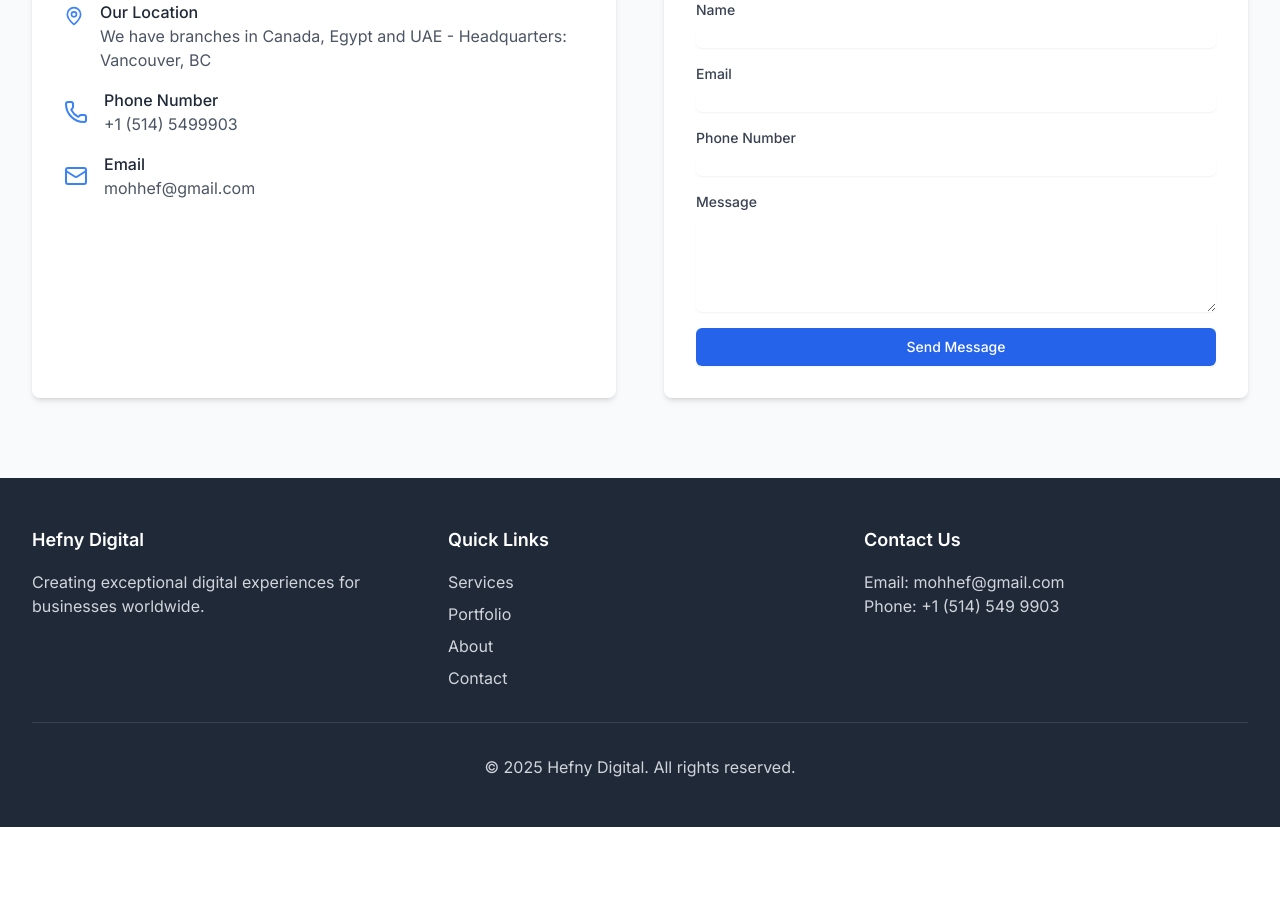
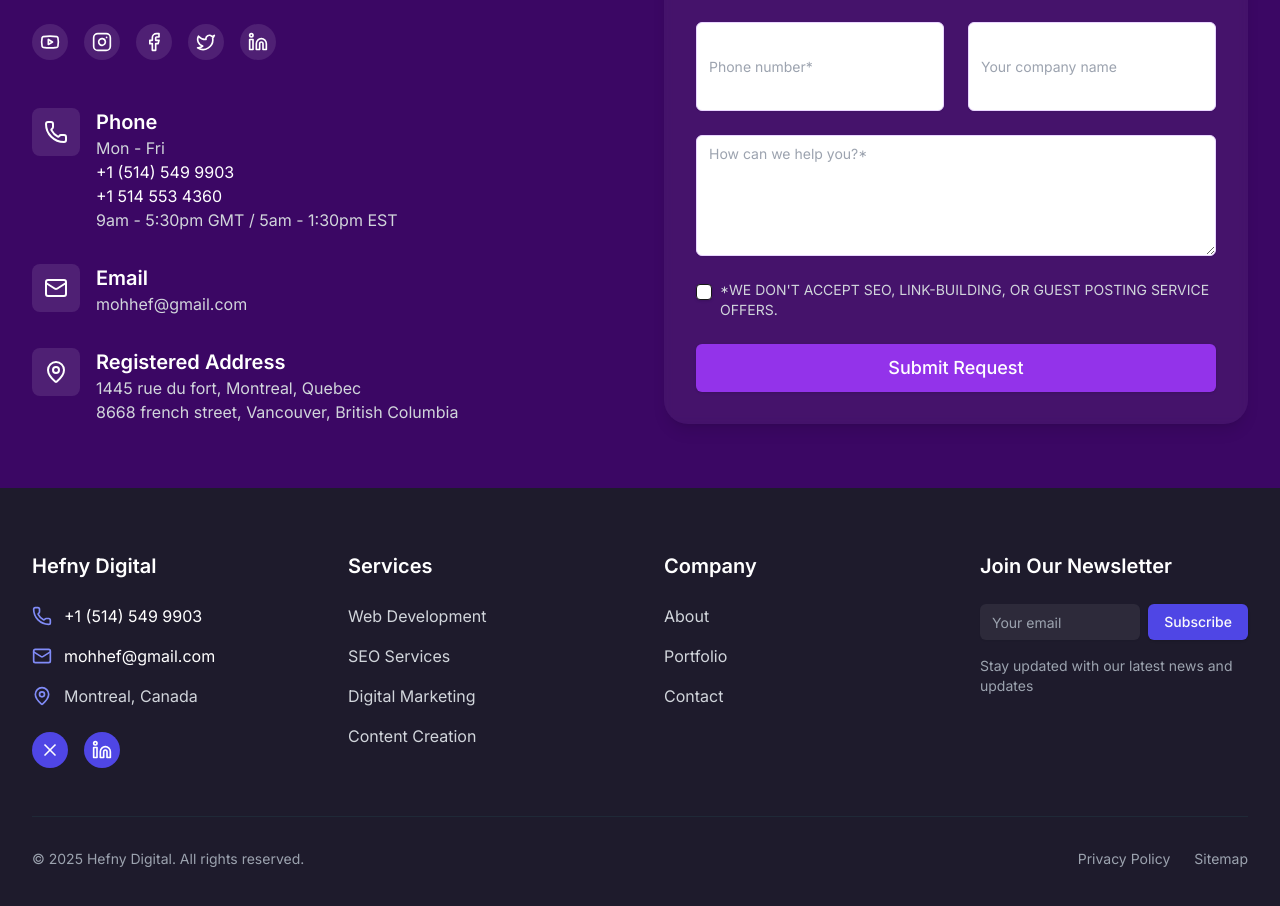
Before and after one commit to mohhef/Hefny-Digital, a Next.js app in the folder hefny-digital-frontend/: page /en in a window 1280 px wide. Shown: the part 2850-3756 px from the top of the page. Before the commit the page ends 3677 px from the top, so only its background shows below. Built offline with nearby package versions, Linux system fonts and the light colour scheme.

Commit message:
Add footer and contact us

```diff
--- a/hefny-digital-frontend/messages/ar.json
+++ b/hefny-digital-frontend/messages/ar.json
@@ -54,18 +54,19 @@
     "viewLinkedIn": "عرض الملف الشخصي على LinkedIn"
   },
   "contact": {
-    "title": "اتصل بنا",
-    "getInTouch": "تواصل معنا",
-    "ourLocation": "موقعنا",
-    "address": "لدينا فروع في كندا ومصر والإمارات العربية المتحدة - المقر الرئيسي: فانكوفر، كولومبيا البريطانية",
-    "phoneNumber": "رقم الهاتف",
-    "phone": "+15145499903",
-    "emailAddress": "mohhef@gmail.com",
-    "sendMessage": "أرسل لنا رسالة",
-    "name": "الاسم",
+    "title": "اتصل بنا أو راسلنا",
+    "subtitle": "نحن هنا لدعم نمو عملك. سواء كان لديك سؤال سريع أو كنت مستعدًا لبدء رحلتك معنا، فريقنا على بعد مكالمة أو رسالة فقط.",
+    "phone": "الهاتف",
     "email": "البريد الإلكتروني",
-    "message": "الرسالة",
-    "send": "إرسال الرسالة"
+    "address": "العنوان المسجل",
+    "dropMessage": "أرسل لنا رسالة",
+    "name": "اسمك*",
+    "emailPlaceholder": "بريدك الإلكتروني*",
+    "phoneNumber": "رقم الهاتف*",
+    "company": "اسم شركتك",
+    "message": "كيف يمكننا مساعدتك؟*",
+    "terms": "*نحن لا نقبل عروض خدمات تحسين محركات البحث أو بناء الروابط أو النشر الضيف.",
+    "submit": "إرسال الطلب"
   },
   "footer": {
     "description": "إنشاء تجارب رقمية استثنائية للشركات في جميع أنحاء العالم.",
@@ -76,7 +77,12 @@
       "services": "خدماتنا",
       "portfolio": "أعمالنا",
       "about": "من نحن",
-      "contact": "تواصل معنا"
+      "contact": "تواصل معنا",
+      "company": "شركة",
+      "webDevelopment": "تطوير الويب",
+      "seoServices": "خدمات تحسين محركات البحث",
+      "digitalMarketing": "التسويق الرقمي",
+      "contentCreation": "إنشاء المحتوى"
     }
   },
   "login": {
--- a/hefny-digital-frontend/messages/en.json
+++ b/hefny-digital-frontend/messages/en.json
@@ -72,25 +72,31 @@
     "viewLinkedIn": "View LinkedIn Profile"
   },
   "contact": {
-    "title": "Contact Us",
-    "getInTouch": "Get In Touch With Us",
-    "ourLocation": "Our Location",
-    "address": "We have branches in Canada, Egypt and UAE - Headquarters: Vancouver, BC",
-    "phoneNumber": "Phone Number",
-    "phone": "+1 (514) 5499903",
-    "emailAddress": "mohhef@gmail.com",
-    "sendMessage": "Send Us a Message",
-    "name": "Name",
+    "title": "Call or Message us",
+    "subtitle": "We're here to support your business growth. Whether you have a quick question or you're ready to start your journey with us, our team is just a call or message away.",
+    "phone": "Phone",
     "email": "Email",
-    "message": "Message",
-    "send": "Send Message"
+    "address": "Registered Address",
+    "dropMessage": "Drop Us a Message",
+    "name": "Your name*",
+    "emailPlaceholder": "Your email*",
+    "phoneNumber": "Phone number*",
+    "company": "Your company name",
+    "message": "How can we help you?*",
+    "terms": "*WE DON'T ACCEPT SEO, LINK-BUILDING, OR GUEST POSTING SERVICE OFFERS.",
+    "submit": "Submit Request"
   },
   "footer": {
     "nav": {
       "services": "Services",
       "portfolio": "Portfolio",
       "about": "About",
-      "contact": "Contact"
+      "contact": "Contact",
+      "company": "Company",
+      "webDevelopment": "Web Development",
+      "seoServices": "SEO Services",
+      "digitalMarketing": "Digital Marketing",
+      "contentCreation": "Content Creation"
     },
     "description": "Creating exceptional digital experiences for businesses worldwide.",
     "quickLinks": "Quick Links",
--- a/hefny-digital-frontend/package.json
+++ b/hefny-digital-frontend/package.json
@@ -9,6 +9,7 @@
     "lint": "next lint"
   },
   "dependencies": {
+    "@radix-ui/react-checkbox": "^1.1.3",
     "@radix-ui/react-slot": "^1.1.1",
     "class-variance-authority": "^0.7.1",
     "clsx": "^2.1.1",
--- a/hefny-digital-frontend/src/components/Contact.tsx
+++ b/hefny-digital-frontend/src/components/Contact.tsx
@@ -1,174 +1,208 @@
 "use client";
 
+import { Button } from "@/components/ui/button";
+import { Checkbox } from "@/components/ui/checkbox";
+import { Input } from "@/components/ui/input";
+import { Textarea } from "@/components/ui/textarea";
+import {
+  Facebook,
+  Instagram,
+  Linkedin,
+  Mail,
+  MapPin,
+  Phone,
+  Twitter,
+  Youtube,
+} from "lucide-react";
+import { useLocale, useTranslations } from "next-intl";
 import { useState } from "react";
-import { useTranslations } from "next-intl";
-import { motion } from "framer-motion";
-import { MapPin, Phone, Mail } from "lucide-react";
 
-const Contact = () => {
+export default function Contact() {
   const t = useTranslations("contact");
+  const locale = useLocale();
+  const isRTL = locale === "ar";
+  const directionClass = isRTL ? "text-right" : "text-left";
   const [formData, setFormData] = useState({
     name: "",
     email: "",
     phone: "",
+    company: "",
     message: "",
   });
+
+  const handleSubmit = (e: React.FormEvent<HTMLFormElement>) => {
+    e.preventDefault();
+    console.log("Form submitted:", formData);
+  };
 
   const handleChange = (
     e: React.ChangeEvent<HTMLInputElement | HTMLTextAreaElement>
   ) => {
     const { name, value } = e.target;
-    setFormData((prevData) => ({ ...prevData, [name]: value }));
+    setFormData((prev) => ({ ...prev, [name]: value }));
   };
 
-  const handleSubmit = (e: React.FormEvent<HTMLFormElement>) => {
-    e.preventDefault();
-    // Here you would typically send the form data to your server or a third-party service
-    console.log("Form submitted:", formData);
-    // Reset form after submission
-    setFormData({ name: "", email: "", phone: "", message: "" });
-  };
+  const SocialIcon = ({
+    href,
+    children,
+  }: {
+    href: string;
+    children: React.ReactNode;
+  }) => (
+    <a
+      href={href}
+      className="bg-white/10 hover:bg-white/20 p-2 rounded-full transition-colors"
+      target="_blank"
+      rel="noopener noreferrer"
+    >
+      {children}
+    </a>
+  );
 
   return (
-    <section id="contact" className="py-20 bg-gray-50">
-      <div className="max-w-7xl mx-auto px-4 sm:px-6 lg:px-8">
-        <motion.h2
-          className="text-4xl font-extrabold text-center mb-12 text-gray-800"
-          initial={{ opacity: 0, y: -20 }}
-          animate={{ opacity: 1, y: 0 }}
-          transition={{ duration: 0.5 }}
-        >
-          {t("title")}
-        </motion.h2>
-        <div className="grid md:grid-cols-2 gap-12">
-          <motion.div
-            className="bg-white p-8 rounded-lg shadow-md"
-            initial={{ opacity: 0, x: -50 }}
-            animate={{ opacity: 1, x: 0 }}
-            transition={{ duration: 0.5 }}
-          >
-            <h3 className="text-2xl font-semibold mb-6 text-gray-800">
-              {t("getInTouch")}
-            </h3>
-            <div className="space-y-4">
-              <div className="flex items-start">
-                <MapPin className="w-6 h-6 text-blue-500 mr-4 mt-1" />
+    <section className="bg-gradient-to-br from-purple-950 to-purple-950 text-white px-4 py-16 sm:px-6 lg:px-8">
+      <div className="max-w-7xl mx-auto grid md:grid-cols-2 gap-12">
+        <div className="space-y-12">
+          <div className="space-y-6">
+            <h1 className="text-5xl font-bold leading-tight">{t("title")}</h1>
+            <p className="text-lg text-gray-300">{t("subtitle")}</p>
+          </div>
+
+          <div className="flex gap-4">
+            <SocialIcon href="#">
+              <Youtube className="w-5 h-5" />
+            </SocialIcon>
+            <SocialIcon href="#">
+              <Instagram className="w-5 h-5" />
+            </SocialIcon>
+            <SocialIcon href="#">
+              <Facebook className="w-5 h-5" />
+            </SocialIcon>
+            <SocialIcon href="#">
+              <Twitter className="w-5 h-5" />
+            </SocialIcon>
+            <SocialIcon href="#">
+              <Linkedin className="w-5 h-5" />
+            </SocialIcon>
+          </div>
+
+          <div className="space-y-8">
+            <div className="flex items-start gap-4">
+              <div className="bg-white/10 p-3 rounded-lg">
+                <Phone className="w-6 h-6" />
+              </div>
               <div>
-                  <h4 className="font-medium text-gray-800">
-                    {t("ourLocation")}
-                  </h4>
-                  <p className="text-gray-600">{t("address")}</p>
+                <h3 className="text-xl font-semibold">{t("phone")}</h3>
+                <p className="text-gray-300">Mon - Fri</p>
+                <p dir="ltr" className={directionClass}>
+                  {/* Phone number is always LTR */}
+                  +1 (514) 549 9903
+                </p>
+                <p dir="ltr" className={directionClass}>
+                  {/* Phone number is always LTR */}
+                  +1 514 553 4360
+                </p>
+                <p className="text-gray-300">
+                  9am - 5:30pm GMT / 5am - 1:30pm EST
+                </p>
               </div>
             </div>
-              <div className="flex items-center">
-                <Phone className="w-6 h-6 text-blue-500 mr-4" />
+
+            <div className="flex items-start gap-4">
+              <div className="bg-white/10 p-3 rounded-lg">
+                <Mail className="w-6 h-6" />
+              </div>
               <div>
-                  <h4 className="font-medium text-gray-800">
-                    {t("phoneNumber")}
-                  </h4>
-                  <p className="text-gray-600">{t("phone")}</p>
+                <h3 className="text-xl font-semibold">{t("email")}</h3>
+                <p className="text-gray-300">mohhef@gmail.com</p>
               </div>
             </div>
-              <div className="flex items-center">
-                <Mail className="w-6 h-6 text-blue-500 mr-4" />
+
+            <div className="flex items-start gap-4">
+              <div className="bg-white/10 p-3 rounded-lg">
+                <MapPin className="w-6 h-6" />
+              </div>
               <div>
-                  <h4 className="font-medium text-gray-800">{t("email")}</h4>
-                  <p className="text-gray-600">{t("emailAddress")}</p>
+                <h3 className="text-xl font-semibold">{t("address")}</h3>
+                <p dir="ltr" className={`text-gray-300 ${directionClass}`}>
+                  1445 rue du fort, Montreal, Quebec
+                </p>
+                <p dir="ltr" className={`text-gray-300 ${directionClass}`}>
+                  8668 french street, Vancouver, British Columbia
+                </p>
               </div>
             </div>
           </div>
-          </motion.div>
-          <motion.div
-            className="bg-white p-8 rounded-lg shadow-md"
-            initial={{ opacity: 0, x: 50 }}
-            animate={{ opacity: 1, x: 0 }}
-            transition={{ duration: 0.5 }}
+        </div>
+
+        <div className="bg-white/5 rounded-3xl p-8 backdrop-blur-sm backdrop-blur-sm shadow-lg flex flex-col justify-between h-full">
+          <h2 className="text-3xl font-semibold mb-8">{t("dropMessage")}</h2>
+          <form
+            onSubmit={handleSubmit}
+            className="space-y-6 flex flex-col flex-grow"
           >
-            <h3 className="text-2xl font-semibold mb-6 text-gray-800">
-              {t("sendMessage")}
-            </h3>
-            <form onSubmit={handleSubmit} className="space-y-4">
-              <div>
-                <label
-                  htmlFor="name"
-                  className="block text-sm font-medium text-gray-700"
-                >
-                  {t("name")}
-                </label>
-                <input
+            <div className="grid md:grid-cols-2 gap-6 flex-grow">
+              <Input
                 type="text"
                 name="name"
-                  id="name"
+                placeholder={t("name")}
                 value={formData.name}
                 onChange={handleChange}
+                className="bg-white border-purple-200 text-black placeholder:text-black-400 h-full"
                 required
-                  className="mt-1 block w-full rounded-md border-gray-300 shadow-sm focus:border-blue-500 focus:ring-blue-500"
+              />
+              <Input
+                type="email"
+                name="email"
+                placeholder={t("emailPlaceholder")}
+                value={formData.email}
+                onChange={handleChange}
+                className="bg-white border-purple-200 text-black placeholder:text-black-400 h-full"
+                required
               />
             </div>
-              <div>
-                <label
-                  htmlFor="email"
-                  className="block text-sm font-medium text-gray-700"
-                >
-                  {t("email")}
-                </label>
-                <input
-                  type="email"
-                  name="email"
-                  id="email"
-                  value={formData.email}
+            <div className="grid md:grid-cols-2 gap-6 flex-grow">
+              <Input
+                type="tel"
+                name="phone"
+                placeholder={t("phoneNumber")}
+                value={formData.phone}
                 onChange={handleChange}
+                className="bg-white border-purple-200 text-black placeholder:text-black-400 h-full"
                 required
-                  className="mt-1 block w-full rounded-md border-gray-300 shadow-sm focus:border-blue-500 focus:ring-blue-500"
+              />
+              <Input
+                type="text"
+                name="company"
+                placeholder={t("company")}
+                value={formData.company}
+                onChange={handleChange}
+                className="bg-white border-purple-200 text-black placeholder:text-black-400 h-full"
               />
             </div>
-              <div>
-                <label
-                  htmlFor="phone"
-                  className="block text-sm font-medium text-gray-700"
-                >
-                  {t("phoneNumber")}
-                </label>
-                <input
-                  type="tel"
-                  name="phone"
-                  id="phone"
-                  value={formData.phone}
-                  onChange={handleChange}
-                  className="mt-1 block w-full rounded-md border-gray-300 shadow-sm focus:border-blue-500 focus:ring-blue-500"
-                />
-              </div>
-              <div>
-                <label
-                  htmlFor="message"
-                  className="block text-sm font-medium text-gray-700"
-                >
-                  {t("message")}
-                </label>
-                <textarea
+            <Textarea
               name="message"
-                  id="message"
-                  rows={4}
+              placeholder={t("message")}
               value={formData.message}
               onChange={handleChange}
+              className="bg-white border-purple-200 text-black placeholder:text-black-400 flex-grow h-1000"
               required
-                  className="mt-1 block w-full rounded-md border-gray-300 shadow-sm focus:border-blue-500 focus:ring-blue-500"
-                ></textarea>
+            />
+            <div className="flex items-start gap-2">
+              <Checkbox id="terms" className="mt-1 bg-white" />
+              <label htmlFor="terms" className="text-sm text-gray-300">
+                {t("terms")}
+              </label>
             </div>
-              <div>
-                <button
+            <Button
               type="submit"
-                  className="w-full flex justify-center py-2 px-4 border border-transparent rounded-md shadow-sm text-sm font-medium text-white bg-blue-600 hover:bg-blue-700 focus:outline-none focus:ring-2 focus:ring-offset-2 focus:ring-blue-500"
+              className="w-full bg-purple-600 hover:bg-purple-700 text-white py-6 text-lg"
             >
-                  {t("send")}
-                </button>
-              </div>
+              {t("submit")}
+            </Button>
           </form>
-          </motion.div>
         </div>
       </div>
     </section>
   );
-};
-
-export default Contact;
+}
--- a/hefny-digital-frontend/src/components/Footer.tsx
+++ b/hefny-digital-frontend/src/components/Footer.tsx
@@ -1,53 +1,166 @@
 "use client";
 
+import { Button } from "@/components/ui/button";
+import { Input } from "@/components/ui/input";
+import { Linkedin, Mail, MapPin, Phone, X } from "lucide-react";
 import { useTranslations } from "next-intl";
+import Link from "next/link";
 
 const Footer = () => {
   const t = useTranslations("footer");
 
   return (
-    <footer className="bg-gray-800 text-white">
-      <div className="max-w-7xl mx-auto py-12 px-4 sm:px-6 lg:px-8">
-        <div className="grid grid-cols-1 md:grid-cols-3 gap-8">
+    <footer className="bg-[#1E1B2C] text-white">
+      <div className="max-w-7xl mx-auto py-16 px-4 sm:px-6 lg:px-8">
+        <div className="grid grid-cols-1 md:grid-cols-4 gap-12">
+          {/* Company Info Column */}
+          <div className="space-y-6">
+            <h3 className="text-xl font-semibold">Hefny Digital</h3>
+            <div className="space-y-4">
+              <div className="flex items-center gap-3">
+                <Phone className="h-5 w-5 text-indigo-400" />
+                <p dir="ltr" className="text-left">
+                  {/* Phone number is always LTR */}
+                  +1 (514) 549 9903
+                </p>
+              </div>
+              <div className="flex items-center gap-3">
+                <Mail className="h-5 w-5 text-indigo-400" />
+                <p>mohhef@gmail.com</p>
+              </div>
+              <div className="flex items-center gap-3">
+                <MapPin className="h-5 w-5 text-indigo-400" />
+                <p className="text-gray-300">Montreal, Canada</p>
+              </div>
+            </div>
+            <div className="flex gap-4">
+              <Link
+                href="https://x.com/HefnyDigital"
+                className="bg-indigo-600 p-2 rounded-full hover:bg-indigo-700 transition-colors"
+              >
+                <X className="h-5 w-5" />
+              </Link>
+              <Link
+                href="https://www.linkedin.com/company/hefny-digital-solutions"
+                className="bg-indigo-600 p-2 rounded-full hover:bg-indigo-700 transition-colors"
+              >
+                <Linkedin className="h-5 w-5" />
+              </Link>
+            </div>
+          </div>
+
+          {/* Services Column */}
           <div>
-            <h3 className="text-lg font-semibold mb-4">Hefny Digital</h3>
-            <p className="text-gray-300">{t("description")}</p>
-          </div>
-          <div>
-            <h3 className="text-lg font-semibold mb-4">{t("quickLinks")}</h3>
-            <ul className="space-y-2">
+            <h3 className="text-xl font-semibold mb-6">{t("nav.services")}</h3>
+            <ul className="space-y-4">
               <li>
-                <a href="#services" className="text-gray-300 hover:text-white">
-                  {t("nav.services")}
-                </a>
+                <Link
+                  href="#"
+                  className="text-gray-300 hover:text-white transition-colors"
+                >
+                  {t("nav.webDevelopment")}
+                </Link>
               </li>
               <li>
-                <a href="#portfolio" className="text-gray-300 hover:text-white">
-                  {t("nav.portfolio")}
-                </a>
+                <Link
+                  href="#"
+                  className="text-gray-300 hover:text-white transition-colors"
+                >
+                  {t("nav.seoServices")}
+                </Link>
               </li>
               <li>
-                <a href="#about" className="text-gray-300 hover:text-white">
-                  {t("nav.about")}
-                </a>
+                <Link
+                  href="#"
+                  className="text-gray-300 hover:text-white transition-colors"
+                >
+                  {t("nav.digitalMarketing")}
+                </Link>
               </li>
               <li>
-                <a href="#contact" className="text-gray-300 hover:text-white">
-                  {t("nav.contact")}
-                </a>
+                <Link
+                  href="#"
+                  className="text-gray-300 hover:text-white transition-colors"
+                >
+                  {t("nav.contentCreation")}
+                </Link>
               </li>
             </ul>
           </div>
+
+          {/* Company Column */}
           <div>
-            <h3 className="text-lg font-semibold mb-4">{t("contactUs")}</h3>
-            <p className="text-gray-300">Email: mohhef@gmail.com</p>
-            <p className="text-gray-300">Phone: +1 (514) 549 9903</p>
+            <h3 className="text-xl font-semibold mb-6">{t("nav.company")}</h3>
+            <ul className="space-y-4">
+              <li>
+                <Link
+                  href="#about"
+                  className="text-gray-300 hover:text-white transition-colors"
+                >
+                  {t("nav.about")}
+                </Link>
+              </li>
+              <li>
+                <Link
+                  href="#portfolio"
+                  className="text-gray-300 hover:text-white transition-colors"
+                >
+                  {t("nav.portfolio")}
+                </Link>
+              </li>
+              <li>
+                <Link
+                  href="#contact"
+                  className="text-gray-300 hover:text-white transition-colors"
+                >
+                  {t("nav.contact")}
+                </Link>
+              </li>
+            </ul>
+          </div>
+
+          {/* Newsletter Column */}
+          <div>
+            <h3 className="text-xl font-semibold mb-6">Join Our Newsletter</h3>
+            <div className="space-y-4">
+              <div className="flex gap-2">
+                <Input
+                  type="email"
+                  placeholder="Your email"
+                  className="bg-[#2D2A3A] border-0 text-white placeholder:text-gray-400"
+                />
+                <Button className="bg-indigo-600 hover:bg-indigo-700">
+                  Subscribe
+                </Button>
+              </div>
+              <p className="text-sm text-gray-400">
+                Stay updated with our latest news and updates
+              </p>
+            </div>
           </div>
         </div>
-        <div className="mt-8 border-t border-gray-700 pt-8 text-center">
-          <p className="text-gray-300">
-            &copy; 2025 Hefny Digital. {t("rights")}
-          </p>
+
+        {/* Bottom Bar */}
+        <div className="mt-12 pt-8 border-t border-gray-800">
+          <div className="flex flex-col md:flex-row justify-between items-center gap-4">
+            <p className="text-gray-400 text-sm">
+              &copy; {new Date().getFullYear()} Hefny Digital. {t("rights")}
+            </p>
+            <div className="flex gap-6">
+              <Link
+                href="/privacy"
+                className="text-gray-400 hover:text-white text-sm"
+              >
+                Privacy Policy
+              </Link>
+              <Link
+                href="/sitemap"
+                className="text-gray-400 hover:text-white text-sm"
+              >
+                Sitemap
+              </Link>
+            </div>
+          </div>
         </div>
       </div>
     </footer>
--- /dev/null
+++ b/hefny-digital-frontend/src/components/ui/checkbox.tsx
@@ -0,0 +1,30 @@
+"use client"
+
+import * as React from "react"
+import * as CheckboxPrimitive from "@radix-ui/react-checkbox"
+import { Check } from "lucide-react"
+
+import { cn } from "@/lib/utils"
+
+const Checkbox = React.forwardRef<
+  React.ElementRef<typeof CheckboxPrimitive.Root>,
+  React.ComponentPropsWithoutRef<typeof CheckboxPrimitive.Root>
+>(({ className, ...props }, ref) => (
+  <CheckboxPrimitive.Root
+    ref={ref}
+    className={cn(
+      "peer h-4 w-4 shrink-0 rounded-sm border border-neutral-200 border-neutral-900 shadow focus-visible:outline-none focus-visible:ring-1 focus-visible:ring-neutral-950 disabled:cursor-not-allowed disabled:opacity-50 data-[state=checked]:bg-neutral-900 data-[state=checked]:text-neutral-50 dark:border-neutral-800 dark:border-neutral-50 dark:focus-visible:ring-neutral-300 dark:data-[state=checked]:bg-neutral-50 dark:data-[state=checked]:text-neutral-900",
+      className
+    )}
+    {...props}
+  >
+    <CheckboxPrimitive.Indicator
+      className={cn("flex items-center justify-center text-current")}
+    >
+      <Check className="h-4 w-4" />
+    </CheckboxPrimitive.Indicator>
+  </CheckboxPrimitive.Root>
+))
+Checkbox.displayName = CheckboxPrimitive.Root.displayName
+
+export { Checkbox }
```
Also changed, not shown: 1 other file (tests, documents, lock files or other folders). Lines whose indentation alone changed are shown as unchanged.
